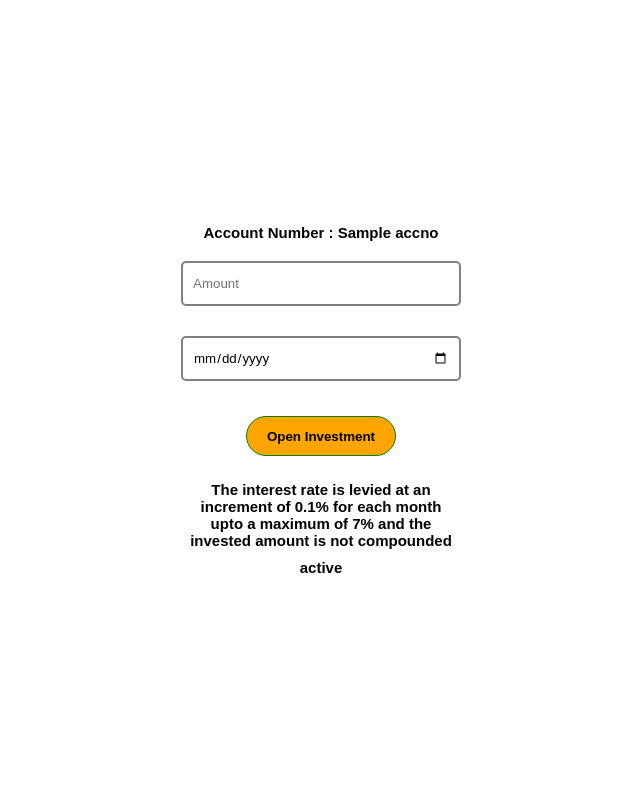
After one commit to AshminJayson/Banking_System, a Flask app: template templates/investment.html in a window 1280 px wide. The commit adds this page. Shown: the whole page, without its empty margins (319-959 px from the left). Run offline with Flask 2, Linux system fonts and the light colour scheme; the template is opened without the code that fills it: most values are stand-ins (such as "Sample title", 1, 10 or a date in 2020).

Commit message:
Added Investment opening/closing and Loan closing functions

```diff
--- a/main.py
+++ b/main.py
@@ -25,18 +25,16 @@ except:
 app = Flask('__name__')
 
 
-authtoken = 0
+
 
 @app.route("/")
 def login():
-    global authtoken
-    authtoken = 0
     return render_template('login.html', valid='')
 
 @app.route("/", methods = ['POST','GET'])
 def loginverify():
 
-    global authtoken
+
     if request.method == 'POST':
         accno = request.form["accno"]
         password = request.form["password"]
@@ -44,19 +42,20 @@ def loginverify():
             curr.execute('select passwordCheck(%s,%s)', [int(accno), password])
             validity = curr.fetchone()
             if validity[0] == 1:
-                authtoken = 1
+                return redirect('/' + str(accno))
+            else:
+                return render_template('login.html', valid = 'Please re-check the credentials')
         except :
-            return 'Invalid Input'
-
-    if authtoken == 0:
-        return render_template('login.html', valid = 'Please re-check the credentials')
-    else:
-        authtoken = 0
-        return redirect('/' + accno)
+            return render_template('login.html', valid = 'Invalid Input')
 
 
-@app.route('/<string:accno>')
+
+
+
+@app.route('/<int:accno>')
 def userdetails(accno):
+    curr.execute('select balance, min_balance from balance_details where accno = %s', [int(accno)])
+    bldetails = curr.fetchone()
     curr.execute('select * from transactions where sender_accno = %s', [int(accno)])
     transactions = curr.fetchall()
     curr.execute('select * from investments where accno = %s', [int(accno)])
@@ -65,14 +64,15 @@ def userdetails(accno):
     loans = curr.fetchall()
     curr.execute('select name from accounts where accno = %s', [int(accno)])
     name = curr.fetchone()
+    print(bldetails)
 
-    return render_template('userdetails.html', transactions=transactions, investments=investments, loans=loans,accno=accno, name = name[0])
+    return render_template('userdetails.html', bldetails = bldetails, transactions=transactions, investments=investments, loans=loans,accno=accno, name = name[0])
 
-@app.route('/<string:accno>transact')
+@app.route('/<int:accno>transact')
 def transactPage(accno):
     return render_template('transact.html', accno=accno)
 
-@app.route('/<string:accno>transact', methods=['POST'])
+@app.route('/<int:accno>transact', methods=['POST'])
 def transact(accno):
     if request.method == 'POST':
         raccno = request.form["raccno"]
@@ -82,11 +82,56 @@ def transact(accno):
         try:
             curr.execute('insert into transactions values(null,%s,%s,%s,%s,null)', [int(accno), int(raccno),int(amount),date])
             curr.execute('commit')
-        except:
-            print('Database insertion error')
+        except mysql.connector.Error as err:
+            print(err)
 
+        return redirect('/' + str(accno))
 
-    return redirect('/' + accno)
+@app.route('/<int:accno>openinvestment')
+def investmentpage(accno):
+    return render_template('investment.html', accno = accno, status = '')
+
+@app.route('/<int:accno>openinvestment', methods=['POST'])
+def investmentopen(accno):
+    if request.method == 'POST':
+        amount = request.form["amount"]
+        mdate = request.form["mdate"]
+        cdate = datetime.today().strftime('%Y-%m-%d')
+
+        try :
+            curr.execute('select openInvestment(%s,%s,%s,%s)', [accno,int(amount),mdate,cdate])
+            if curr.fetchone()[0] == 0:
+                print('You do not have sufficient funds to do so')
+                return render_template('investment.html', accno = accno, status = 'You do not have sufficient funds in your account to make the investment')
+            else:
+                curr.execute('commit')
+                return redirect('/' + str(accno))
+        except mysql.connector.Error as err:
+            print(err)
+
+    return 'hello'
+
+@app.route('/<int:accno>+<int:investmentid>investment', methods = ['POST'])
+def closeinvestment(accno, investmentid):
+    if request.method == 'POST':
+        curr.execute('delete from investments where investment_id = %s', [investmentid])
+        curr.execute('commit')
+        return redirect('/' + str(accno))
+
+@app.route('/<int:accno>+<int:loanid>loan', methods=['POST'])
+def repayLoan(accno, loanid):
+    if request.method == 'POST':
+        try:
+            curr.execute('select repayLoan(%s,%s)', [accno, loanid])
+            if curr.fetchone()[0] == 0:
+                print('You do not have sufficient funds to do so')
+            else:
+                curr.execute('commit')
+                return redirect('/' + str(accno))
+        except mysql.connector.Error as err:
+            print(err)
+
+    return 'hello'
 
 
 if __name__ == '__main__':
--- /dev/null
+++ b/static/styles.css
@@ -0,0 +1,77 @@
+body {
+    display: flex;
+    justify-content: center;
+    align-items: center;
+    height: 100vh;
+    /* background-image: linear-gradient(to bottom, #ffa500, #d06b2d, #904032, #4a2125, #000000); */
+}
+
+* {
+    box-sizing: border-box;
+    margin: 0;
+    padding: 0;
+    font-family: sans-serif;
+}
+
+.hero,#card {
+    height: 550px;
+    width: 350px;
+    background-color: white;
+    display: flex;
+    align-items: center;
+    justify-content: center;
+    flex-direction: column;
+    /* gap: 20px; */
+}
+
+#card > p {
+    font-weight: bold;
+    font-size: 20px;
+}
+
+form {
+    /* background-color: pink; */
+    width: 80%;
+    height: 70%;
+    display: flex;
+    flex-direction: column;
+    justify-content: center;
+    align-items: center;
+}
+
+form > input {
+    display: block;
+    height: 45px;
+    width: 100%;
+    margin:15px;
+    border: 2px solid grey;
+    border-radius: 5px;
+    text-align: left;
+    padding: 10px;
+
+}
+
+button {
+    height: 40px;
+    width: 150px;
+    margin: 20px;
+    background-color: orange;
+    border: 1px solid green;
+    border-radius: 25px;
+    font-weight: bold;
+}
+
+form > p.verifyLogin {
+    color: red;
+    font-size: 15px;
+    font-weight: bold;
+    margin: 10px;
+}
+
+form >  p {
+    margin: 20px;
+    font-size: 15px;
+    font-weight: bold;
+    margin: 5px;
+    text-align: center;
+}
--- /dev/null
+++ b/templates/investment.html
@@ -0,0 +1,23 @@
+<!DOCTYPE html>
+<html lang="en">
+<head>
+    <meta charset="UTF-8">
+    <meta http-equiv="X-UA-Compatible" content="IE=edge">
+    <meta name="viewport" content="width=device-width, initial-scale=1.0">
+    <title>Investments</title>
+
+    <link rel="stylesheet" href="/static/styles.css">
+</head>
+<body>
+    <div class="hero">
+        <form action="/{{accno}}openinvestment" method="POST">
+            <p>Account Number : {{accno}}</p>
+            <input type='int' name = "amount" placeholder="Amount"/>
+            <input type='date' name = "mdate" placeholder="Maturity Date"/>
+            <button type="submit">Open Investment</button>
+            <p>The interest rate is levied at an increment of 0.1% for each month upto a maximum of 7% and the invested amount is not compounded</p>
+            <p>{{status}}</p>
+        </form>
+    </div>
+</body>
+</html>
--- a/templates/transact.html
+++ b/templates/transact.html
@@ -5,10 +5,13 @@
     <meta http-equiv="X-UA-Compatible" content="IE=edge">
     <meta name="viewport" content="width=device-width, initial-scale=1.0">
     <title>Transact</title>
+
+    <link rel="stylesheet" href="/static/styles.css">
 </head>
 <body>
     <div class="hero">
         <form action="/{{accno}}transact" method="POST">
+            <p>Sender Account Number : {{accno}}</p>
             <input type='int' name = "raccno" placeholder="Recipient Account Number"/>
             <input type='int' name = "amount" placeholder="Amount"/>
             <button type="submit">Initiate Transaction</button>
```
Also changed, not shown: DBFiles/TableCreation.sql (+58 -31 lines), templates/login.html (+4 -75 lines), templates/userdetails.html (+28 -20 lines).
